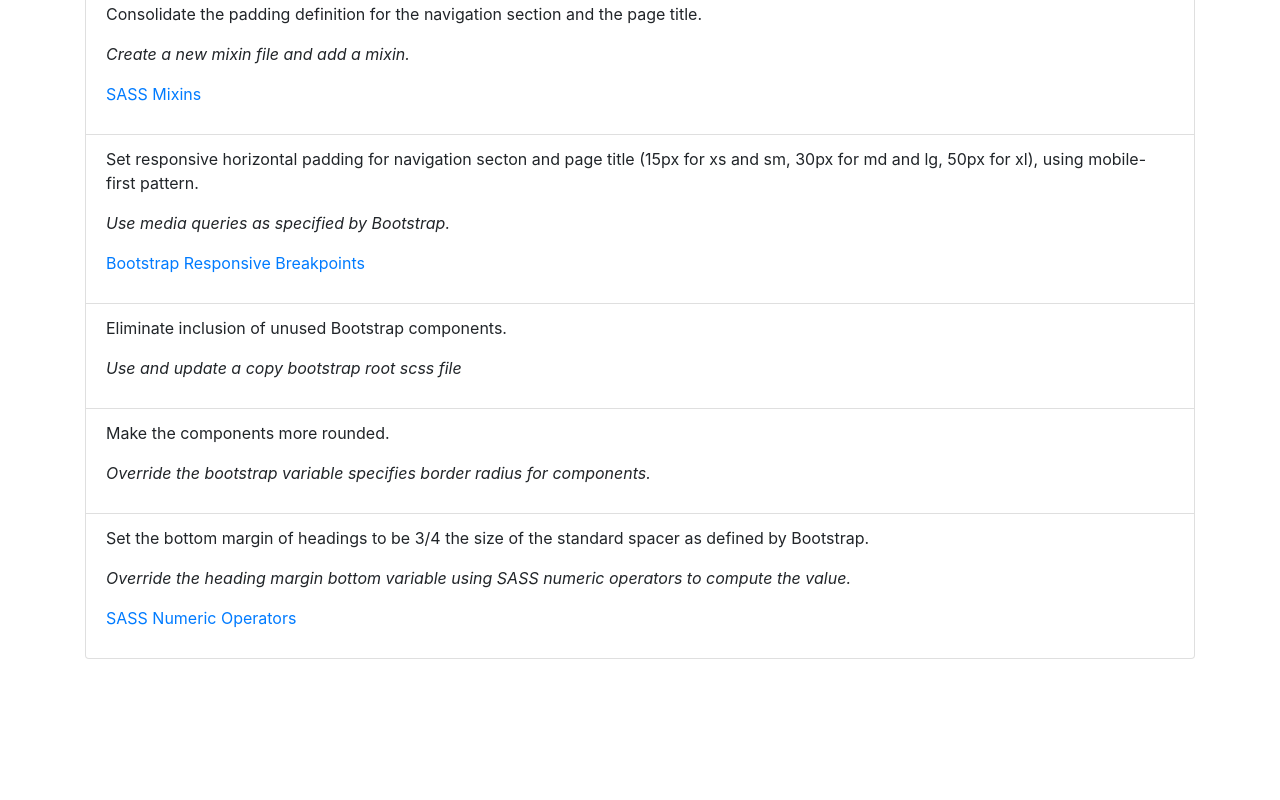
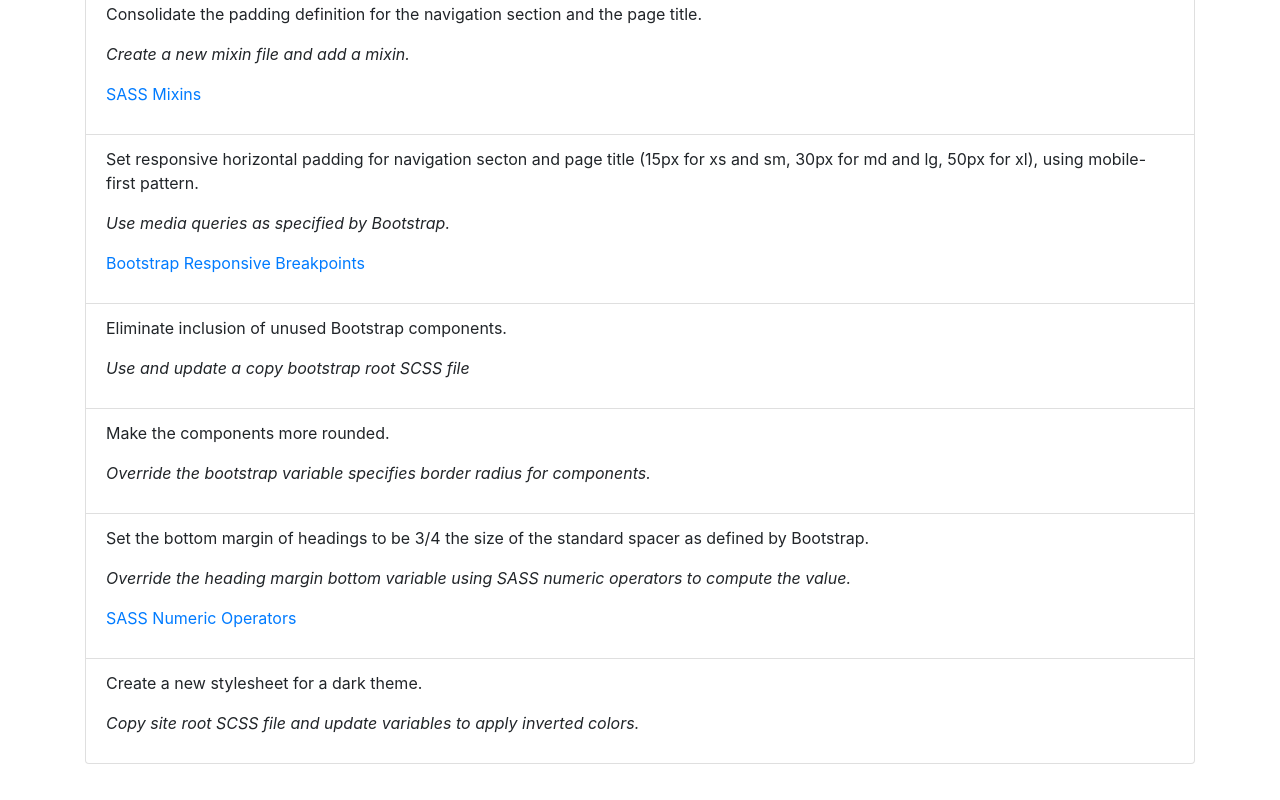
Before and after one commit to antoinediot/styling-playground, a React (Create React App) app: page / in a window 1280 px wide. Shown: the part 1137-1937 px from the top of the page. Before the commit the page ends 1844 px from the top, so only its background shows below. Built offline with nearby package versions, Linux system fonts and the light colour scheme.

Commit message:
Added theme exercise

```diff
--- a/src/components/pages/About.js
+++ b/src/components/pages/About.js
@@ -72,7 +72,7 @@ function About() {
 
                         <li class="list-group-item">
                             <p>Eliminate inclusion of unused Bootstrap components.</p>
-                            <p><em>Use and update a copy bootstrap root scss file</em></p>
+                            <p><em>Use and update a copy bootstrap root SCSS file</em></p>
                         </li>
 
                         <li class="list-group-item">
@@ -85,6 +85,11 @@ function About() {
                             <p><em>Override the heading margin bottom variable using SASS numeric operators to compute the value.</em></p>
                             <p><a target="_blank" href="https://sass-lang.com/documentation/operators/numeric">SASS Numeric Operators</a></p>
                         </li>
+
+                        <li class="list-group-item">
+                            <p>Create a new stylesheet for a dark theme.</p>
+                            <p><em>Copy site root SCSS file and update variables to apply inverted colors.</em></p>
+                        </li>
                     </ul>
                 </article>
 
```
